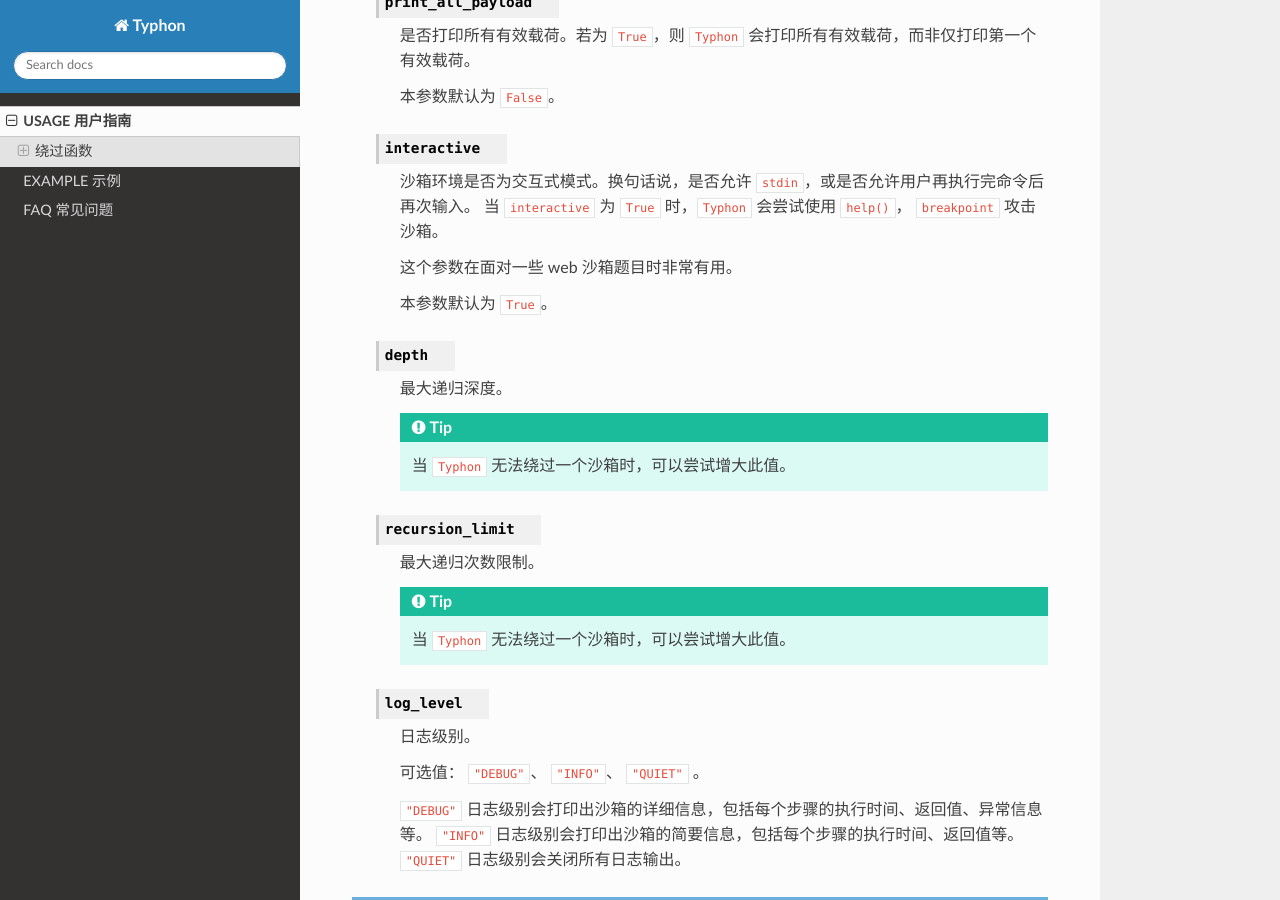
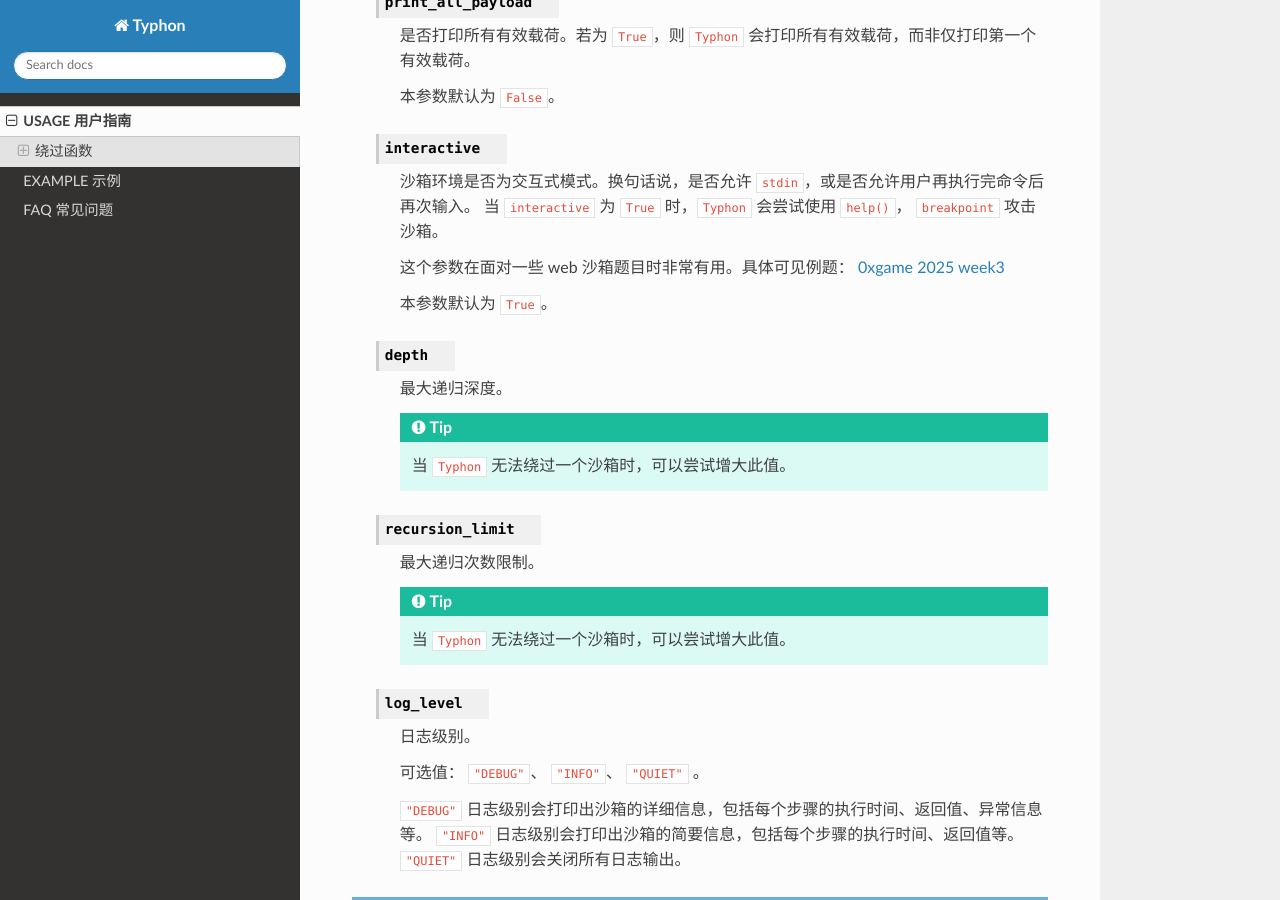
Before and after one commit to Team-intN18-SoybeanSeclab/Typhon, a Sphinx documentation site: the page built from docs/USAGE.rst, in a window 1280 px wide and 900 px high, scrolled down 2234 px. Built offline with Sphinx 7.4.7 and the Read the Docs theme 3.1.0, drawn with Linux system fonts in a browser that asks for light colours.

Commit message:
更新文档

```diff
--- a/docs/USAGE.rst
+++ b/docs/USAGE.rst
@@ -115,7 +115,7 @@ USAGE 用户指南
         沙箱环境是否为交互式模式。换句话说，是否允许 ``stdin``，或是否允许用户再执行完命令后再次输入。
         当 ``interactive`` 为 ``True`` 时，``Typhon`` 会尝试使用 ``help()``， ``breakpoint`` 攻击沙箱。
 
-        这个参数在面对一些 web 沙箱题目时非常有用。
+        这个参数在面对一些 web 沙箱题目时非常有用。具体可见例题： `0xgame 2025 week3 <https://typhon.lamentxu.top/zh-cn/latest/EXAMPLE.html#xgame-2025-1-2>`_
 
         本参数默认为 ``True``。
 
```
Also changed, not shown: README.md (+2 -0 lines).
